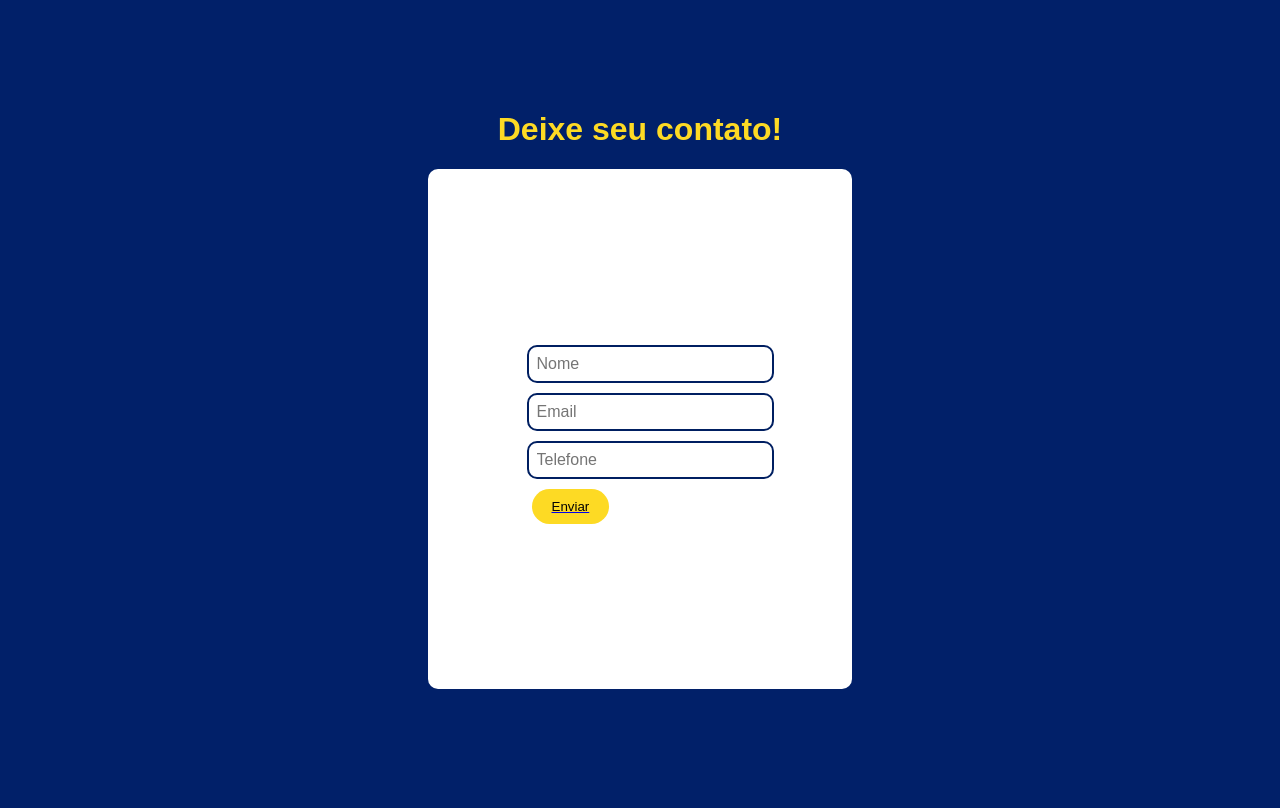
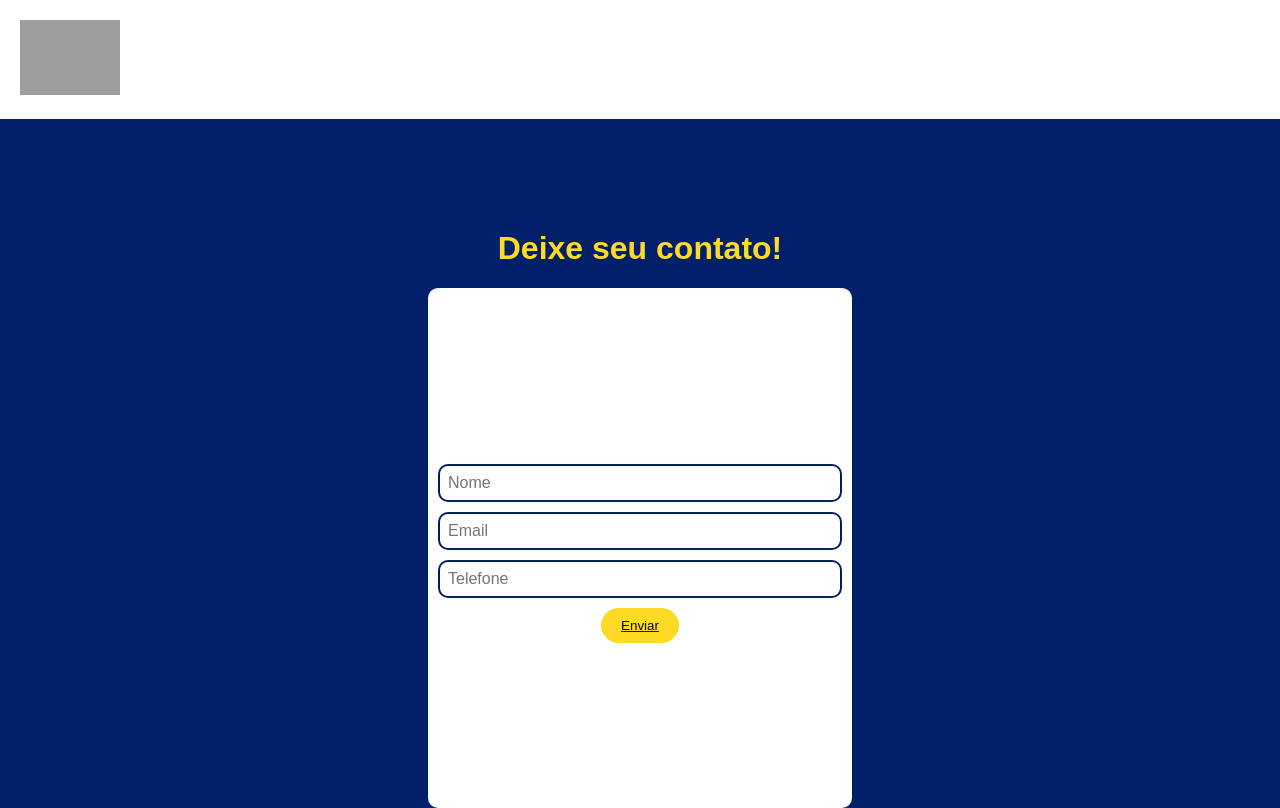
Before and after one commit to vnss-costa/simulador-consorcio, a React (Create React App) app: page /contact in a window 1280 px wide. Built offline with nearby package versions, Linux system fonts and the light colour scheme; grey boxes are pictures that could not be loaded.

Commit message:
adiciona o header

```diff
--- a/src/pages/Contact.jsx
+++ b/src/pages/Contact.jsx
@@ -4,54 +4,54 @@ import '../css/Styles.css';
 
 import Button from "../components/Button";
 import Input from "../components/Input";
+import Header from "../components/Header";
+import PopUp from "../components/Popup";
 
 const Contact = () => {
+    const [formData, setFormData] = useState({ name: '', email: '', celular: '' });
+    const [isPopupOpen, setIsPopupOpen] = useState(false);
 
-    const [name, setName] = useState('');
-    const [email, setEmail] = useState('');
-    const [celular, setCelular] = useState('');
-
-    const handleNameChange = (event) => {
-    setName(event.target.value);
-    };
-
-    const handleEmailChange = (event) => {
-    setName(event.target.value);
-    };
-
-    const handleCelularChange = (event) => {
-    setCelular(event.target.value);
+    const handleInputChange = (event) => {
+        const { name, value } = event.target;
+        setFormData(prevData => ({ ...prevData, [name]: value }));
     };
 
     const handleSubmit = (event) => {
         event.preventDefault();
-        alert("Formulário enviado com sucesso!");
+        setIsPopupOpen(true);
+    };
+
+    const handleClosePopUp = () => {
+        setIsPopupOpen(false);
     };
 
     return (
         <div className='body'>
+            <Header/>
             <div className='title'>
                 <h1>Deixe seu contato!</h1>
             </div>
             <form className='container' onSubmit={handleSubmit}>
-            <div>
                 <Input
-                    value={name}
-                    onChange={handleNameChange}
+                    value={formData.name}
+                    onChange={handleInputChange}
+                    name='name'
                     placeholder="Nome"
                 />
                 <Input
-                    value={email}
-                    onChange={handleEmailChange}
+                    value={formData.email}
+                    onChange={handleInputChange}
+                    name='email'
                     placeholder="Email"
                 />
                 <Input
-                    value={celular}
-                    onChange={handleCelularChange}
+                    value={formData.celular}
+                    onChange={handleInputChange}
+                    name='celular'
                     placeholder="Telefone"
                 />
                 <Button children={'Enviar'} onClick={handleSubmit}/>
-            </div>
+                {isPopupOpen && <PopUp message={'Dados enviados com sucesso'} onClose={handleClosePopUp}/>}
             </form>
         </div>
     );
```
Lines whose indentation alone changed are shown as unchanged.
